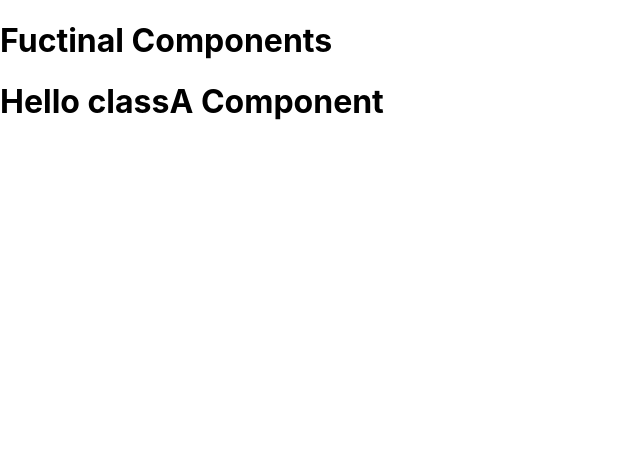
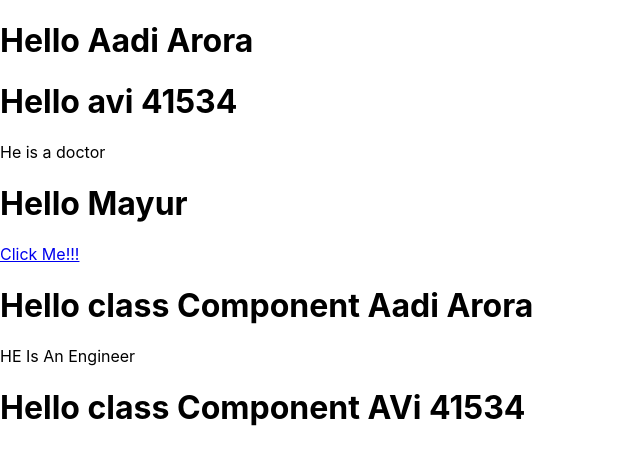
Before and after one commit to deepakpunyani-git/learn-react, a React (Create React App) app: page / in a window 1280 px wide. Shown: the top 464 px of the page, without its empty margins (0-640 px from the left). Built offline with nearby package versions, Linux system fonts and the light colour scheme.

Commit message:
component with props

```diff
--- a/src/App.js
+++ b/src/App.js
@@ -8,8 +8,19 @@ class App extends React.Component{
   render(){
     return(
       <div className='Main'>
-          <Header/>
-          <CHeaderNew/>
+          <Header name="Aadi" lname="Arora" />
+          <Header name="avi" lname="41534">
+            <p>He is a doctor</p>
+          </Header>
+          <Header name="Mayur" >
+            <a href="#">Click Me!!!</a>
+          </Header>
+
+          <CHeaderNew name="Aadi" lname="Arora">
+          <p>HE Is An Engineer</p>
+          </CHeaderNew>
+
+          <CHeaderNew name="AVi" lname="41534"/>
       </div>
     );
   }
--- a/src/components/CHeader.js
+++ b/src/components/CHeader.js
@@ -1,7 +1,13 @@
 import React, { Component } from 'react';
 class CHeader extends React.Component{
     render(){
-      return <h1>Hello classA Component</h1>
+      return (
+                <div className="dsfdf">
+                    <h1>Hello class Component {this.props.name} {this.props.lname}</h1>
+                    {this.props.children}
+                </div>
+
+      )
     }
 }
 
--- a/src/components/Header.js
+++ b/src/components/Header.js
@@ -4,7 +4,12 @@ import React from 'react';
 //     return <h1>Fuctinal Components</h1>
 // }
 
-export const Header=() =>{
-    return <h1>Fuctinal Components</h1>
+export const Header=(props) =>{
+    return(
+        <div className="HD">
+            <h1>Hello {props.name} {props.lname}</h1>
+            {props.children}
+        </div>
+    )
 
 }
```
